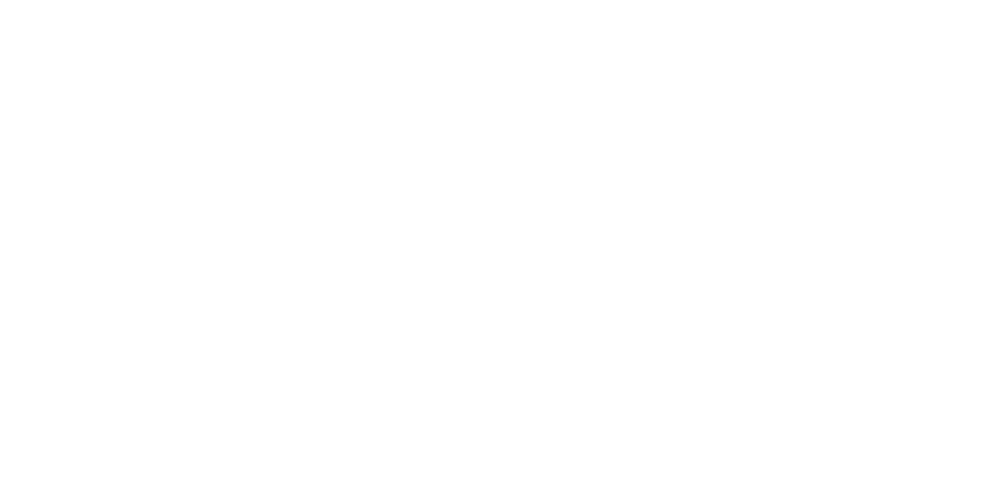
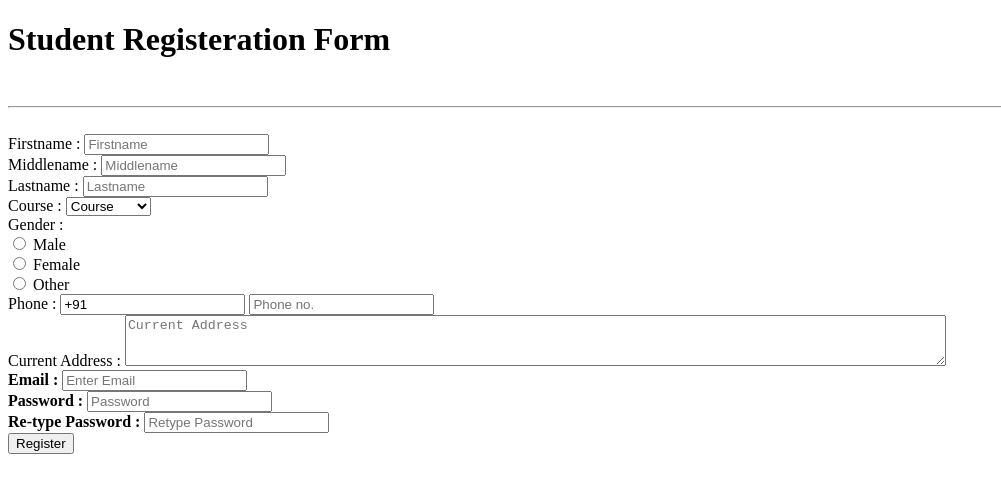
Before and after one commit to ShahabKaganj/Shahab_Kaganj_HW6_Maktab_94, a plain HTML site: page Q6/index.html in a window 1280 px wide. Shown: the whole page, without its empty margins (0-1001 px from the left). Drawn offline with Linux system fonts and the light colour scheme.

Commit message:
add student registeration form structure in html doc.

```diff
--- a/Q6/index.html
+++ b/Q6/index.html
@@ -1,5 +1,6 @@
 <!DOCTYPE html>
 <html lang="en">
+
 <head>
     <meta charset="UTF-8">
     <meta http-equiv="X-UA-Compatible" content="IE=edge">
@@ -7,7 +8,100 @@
     <title>Q6</title>
     <link rel="stylesheet" href="style.css">
 </head>
+
 <body>
 
+    <div class="container">
+        <header>
+            <h1>Student Registeration Form</h1>
+            <br>
+            <hr>
+        </header>
+        <br>
+
+        <form action="#" class="form">
+
+            <div>
+                <label>Firstname :</label>
+                <input id="firstname" type="text" placeholder="Firstname"  minlength="3" maxlength="10">
+            </div>
+
+            <div>
+                <label>Middlename :</label>
+                <input id="middlename" type="text" placeholder="Middlename" minlength="3" maxlength="10">
+            </div>
+
+            <div>
+                <label>Lastname :</label>
+                <input type="text" id="lastname" placeholder="Lastname" minlength="3" maxlength="10">
+            </div>
+
+            <div class="course-box">
+                <label id="course">Course :</label>
+                <select>
+                    <option value="course" selected>Course</option>
+                    <option value="python">JavaScript</option>
+                    <option value="java">React</option>
+                    <option value="react">Vue</option>
+                    <option value="react">Angular</option>
+                </select>
+            </div>
+
+            <div>
+                <label>Gender :</label>
+                <div class="radio-box">
+                    <div class="radio">
+                        <input name="radio" type="radio" value="Male">
+                        <label>Male</label>
+                    </div>
+                    <div class="radio">
+                        <input name="radio" type="radio" value="Female">
+                        <label>Female</label>
+                    </div>
+                    <div class="radio">
+                        <input name="radio" type="radio" value="other">
+                        <label>Other</label>
+                    </div>
+                </div>
+
+            </div>
+
+            <div>
+                <label>Phone :</label>
+                <input type="text" value="+91" minlength="2" maxlength="5" pattern="(?=.*[0-9])(?=.*[+])>
+            </div>
+
+            <div>
+                <input type="number" placeholder="Phone no." minlength="10" maxlength="10">
+            </div>
+
+            <div>
+                <label>Current Address :</label>
+                <textarea placeholder="Current Address" cols="100" rows="3"></textarea>
+            </div>
+
+            <div>
+                <label><b>Email :</b></label>
+                <input type="email" placeholder="Enter Email">
+            </div>
+
+            <div>
+                <label><b>Password :</b></label>
+                <input type="password"placeholder="Password" pattern="^(?=.*[a-z])(?=.*[A-Z])(?=.*[0-9])(?=.*[!@#$%^&*_=+-]).{8,16}$">
+            </div>
+
+            <div>
+                <label><b>Re-type Password :</b></label>
+                <input type="password" id="password" placeholder="Retype Password">
+            </div>
+
+
+            <input class="submit" type="submit" value="Register"></input>
+
+        </form>
+
+    </div>
+
 </body>
+
 </html>
```
